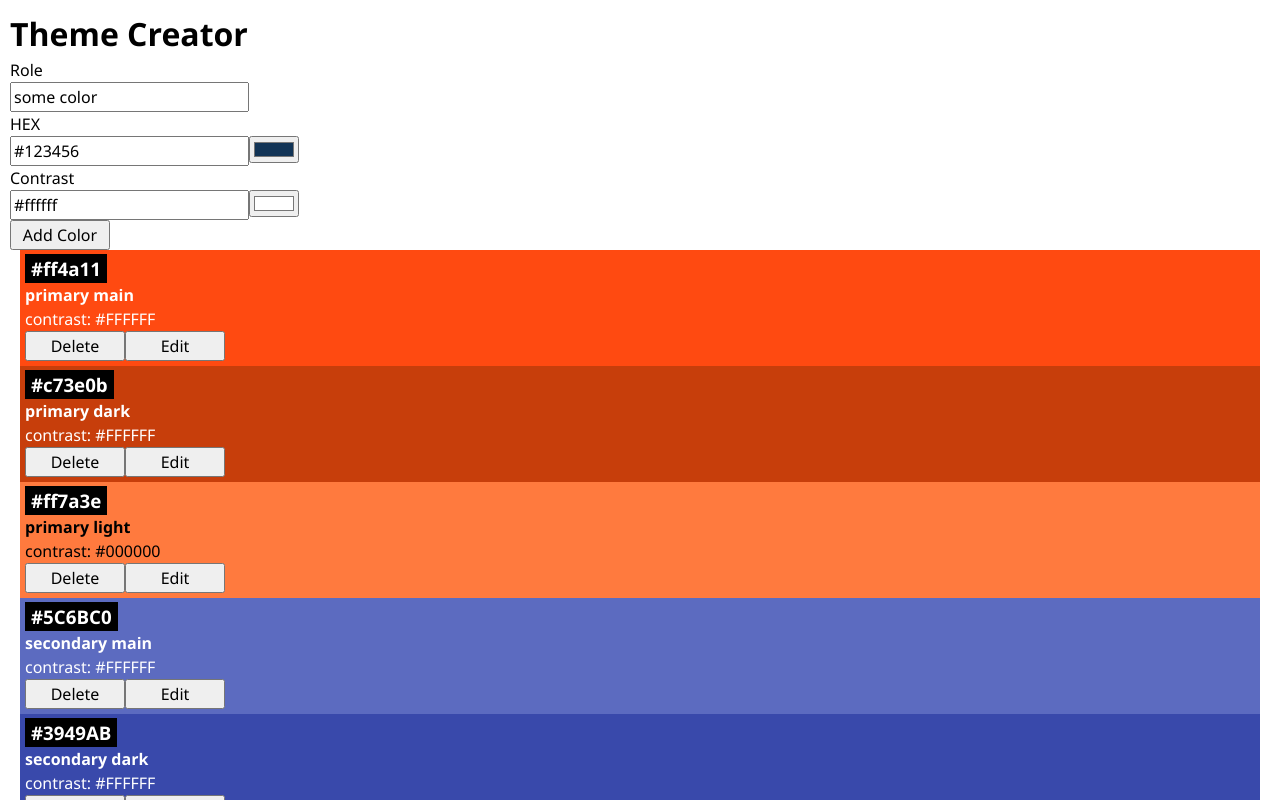
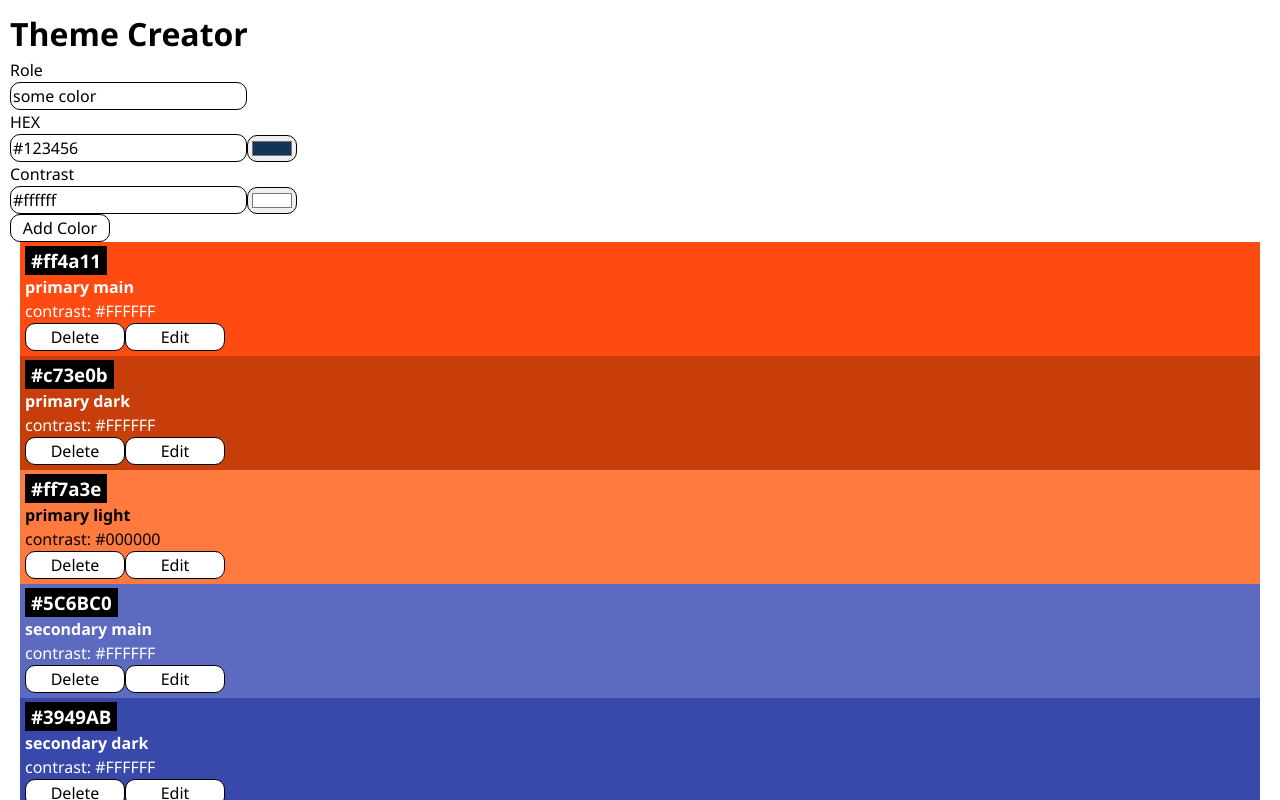
Before and after one commit to frush86/recap4, a React (Vite) app: page / in a window 1280 px wide. Shown: the top 800 px of the page. Built offline with nearby package versions, Linux system fonts and the light colour scheme.

Commit message:
form css

```diff
--- a/src/Components/Color/Color.jsx
+++ b/src/Components/Color/Color.jsx
@@ -1,9 +1,11 @@
+import { useState } from "react";
+
 import "./Color.css";
-import { useState } from "react";
+
 import ColorForm from "./ColorForm";
 
 export default function Color({ color, deleteColor, updateColor }) {
-  //state track delete
+  //state track delete and confirming
   const [isConfirming, setIsConfirming] = useState(false);
   // toggle edit
   const [isEditing, setIsEditing] = useState(false);
@@ -57,7 +59,7 @@ export default function Color({ color, deleteColor, updateColor }) {
           {isConfirming ? (
             <>
               <button onClick={cancelClick}>Cancel</button>
-              <button onClick={deleteClick}>Delete</button>
+              <button onClick={deleteClick}>Yes, Delete</button>
             </>
           ) : (
             <button onClick={deleteClick}>Delete</button>
--- a/src/Components/Color/ColorForm.css
+++ b/src/Components/Color/ColorForm.css
@@ -7,3 +7,18 @@ form {
 button {
   width: 100px;
 }
+
+input {
+  border-radius: 10px;
+  border: 1px solid;
+}
+
+button {
+  border-radius: 10px;
+  border: 1px solid;
+  background-color: white;
+}
+
+button:hover {
+  background-color: bisque;
+}
--- /dev/null
+++ b/src/Components/Color/ColorInput.css
@@ -0,0 +1,4 @@
+.color-picker-container {
+  display: flex;
+  align-items: center;
+}
--- a/src/Components/Color/ColorInput.jsx
+++ b/src/Components/Color/ColorInput.jsx
@@ -1,4 +1,6 @@
 import { useState } from "react";
+
+import "./ColorInput.css";
 
 export default function ColorInput({ id, defaultValue }) {
   const [inputValue, setInputValue] = useState(defaultValue);
@@ -9,7 +11,9 @@ export default function ColorInput({ id, defaultValue }) {
 
   return (
     <>
+      <div className="color-picker-container">
         <input
+          className="color-picker"
           type="text"
           id={id}
           name={id}
@@ -17,6 +21,7 @@ export default function ColorInput({ id, defaultValue }) {
           onChange={handleInput}
         />
         <input type="color" value={inputValue} onChange={handleInput} />
+      </div>
     </>
   );
 }
```
Also changed, not shown: src/App.jsx (+6 -3 lines). Lines whose indentation alone changed are shown as unchanged.
